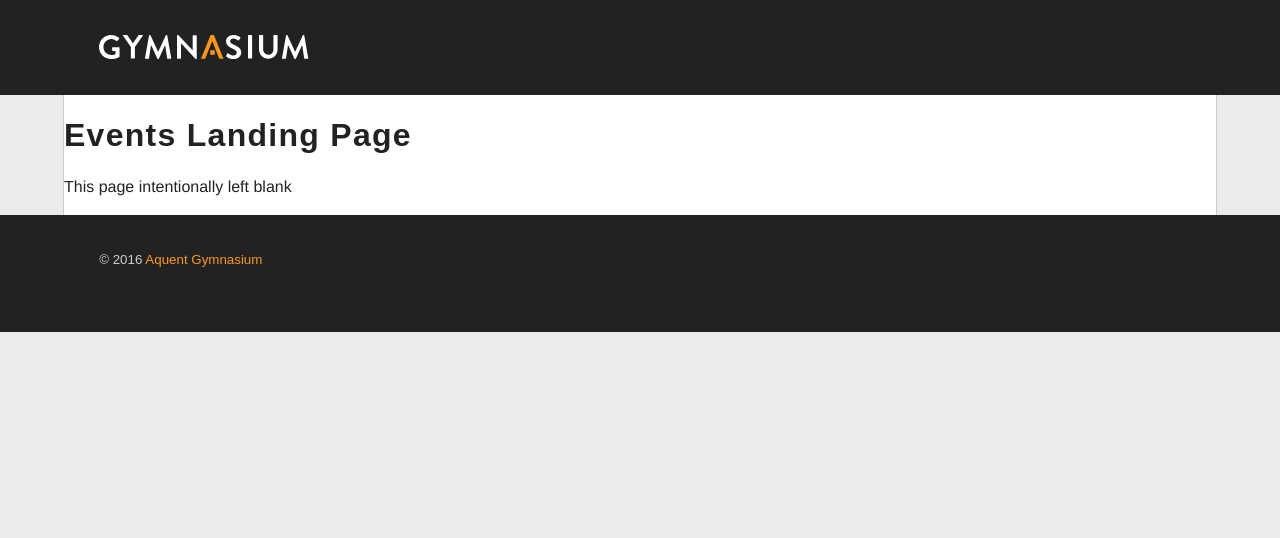
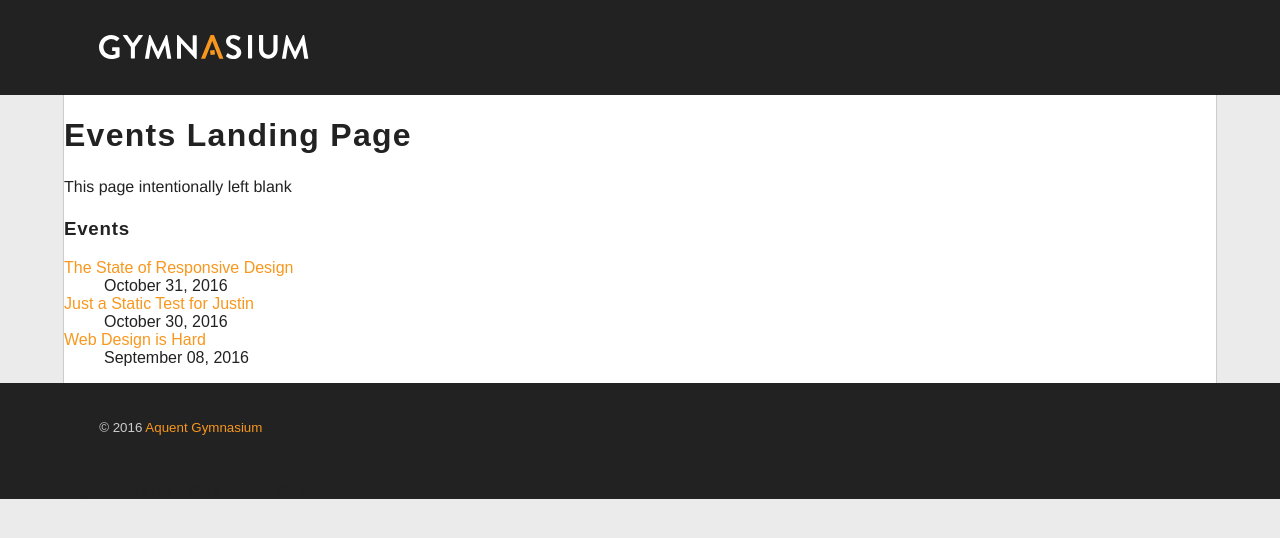
Before and after one commit to gymnasium/CMS, a Jekyll site: the page built from events.md, in a window 1280 px wide. Shown: the top 538 px of the page. Built offline with Jekyll 4.4.1, drawn with Linux system fonts in a browser that asks for light colours.

Commit message:
add UTM magic

```diff
--- a/_layouts/gym-event-temp.html
+++ b/_layouts/gym-event-temp.html
@@ -67,6 +67,12 @@
   <label for="customRegistrationSubmission.answers_0.text"><b>Do you have a question for the presenters?</b> (Optional)</label>
   <textarea class="optional" id="customRegistrationSubmission.answers_0.text" name="customRegistrationSubmission.answers[0].text" tabindex="5" maxlength="128" placeholder="128 Character Limit."></textarea>
 
+  <!-- marketing speak -->
+  <input type="hidden" name="utm_source" id="utm_source">
+  <input type="hidden" name="utm_medium" id="utm_medium">
+  <input type="hidden" name="utm_content" id="utm_content">
+  <input type="hidden" name="utm_campaign" id="utm_campaign">
+
   <button class="gym-button" type="submit" id="registration.submit.button" name="registration.submit.button" tabindex="5"><b>Register Now</b></button>
 
 </form>
--- a/events.md
+++ b/events.md
@@ -8,12 +8,12 @@ baseurl:
 
 This page intentionally left blank
 
-<!-- ### Events -->
+### Events
 
-<!-- <dl>
+<dl>
     {% assign sorted = (site.events | sort: 'date') | reverse %}
     {% for item in sorted %}
     <dt><a href="{{ site.baseurl }}{{ item.url }}">{{ item.title }}</a></dt>
     <dd>{{ item.date  | date: '%B %d, %Y' }}</dd>
     {% endfor %}
-</dl> -->
+</dl>
```
Also changed, not shown: js/functions.js (+22 -0 lines).
